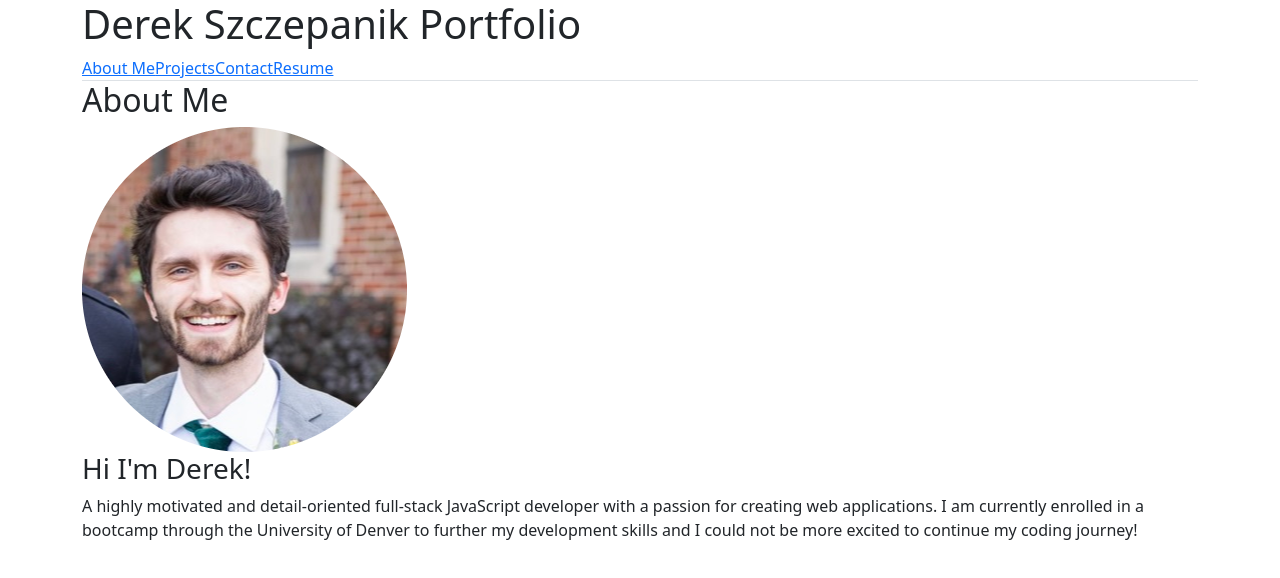
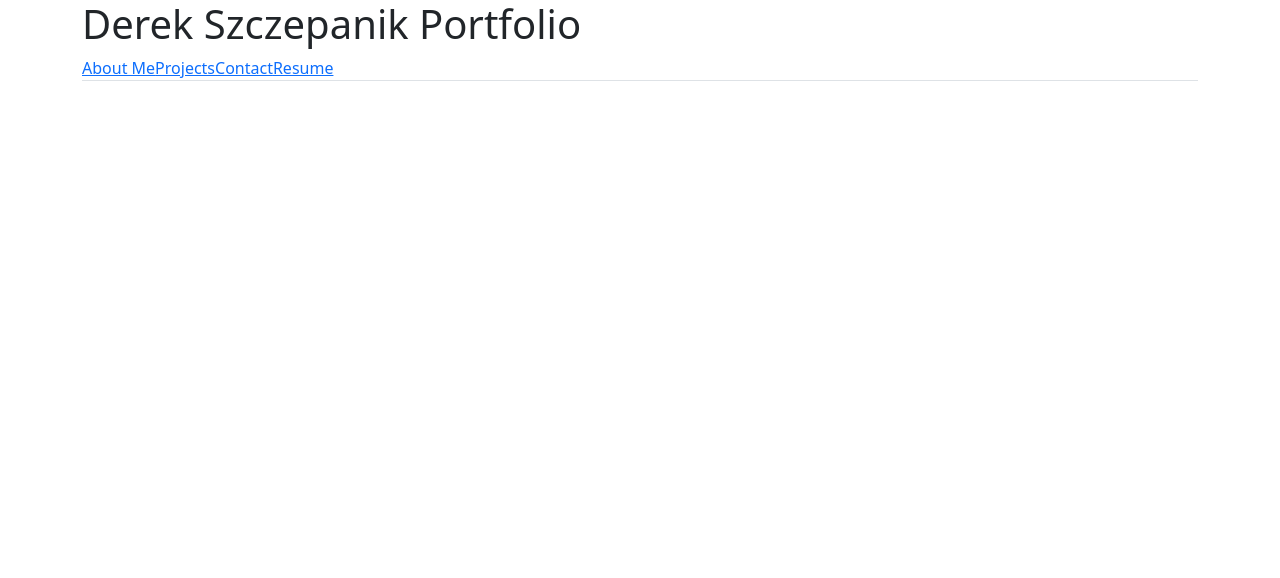
Before and after one commit to Lone1ne/React-Portfolio, a React (Create React App) app: page / in a window 1280 px wide. Shown: the top 578 px of the page. Built offline with nearby package versions, Linux system fonts and the light colour scheme.

Commit message:
Updated route paths for About, Projects, and Contact pages

```diff
--- a/src/App.js
+++ b/src/App.js
@@ -11,9 +11,9 @@
         <div className="container">
           <Header />
           <Routes>
-            <Route path="/" element={<About />} />
-            <Route path="/projects" element={<Projects />} />
-            <Route path="/contact" element={<Contact />} />
+            <Route path="/React-Portfolio" element={<About />} />
+            <Route path="/React-Portfolio/projects" element={<Projects />} />
+            <Route path="/React-Portfolio/contact" element={<Contact />} />
           </Routes>
         </div>
       </div>
```
